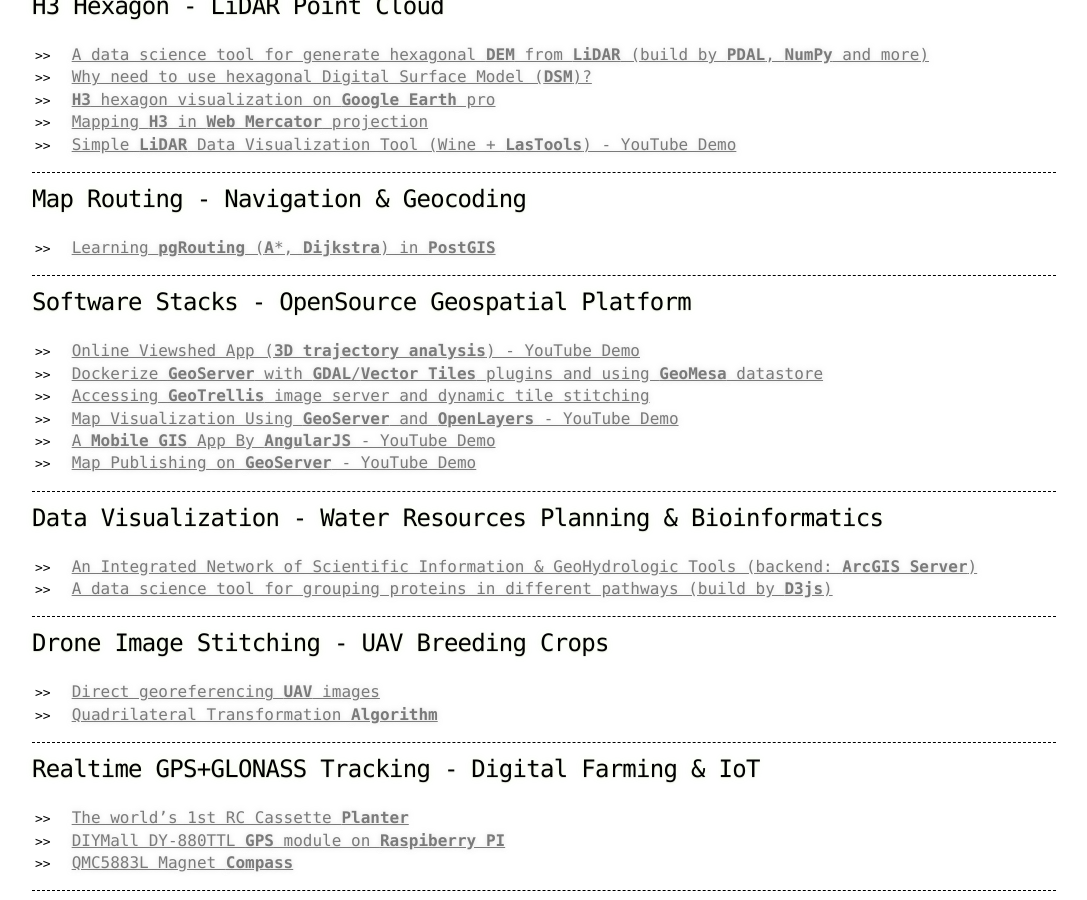
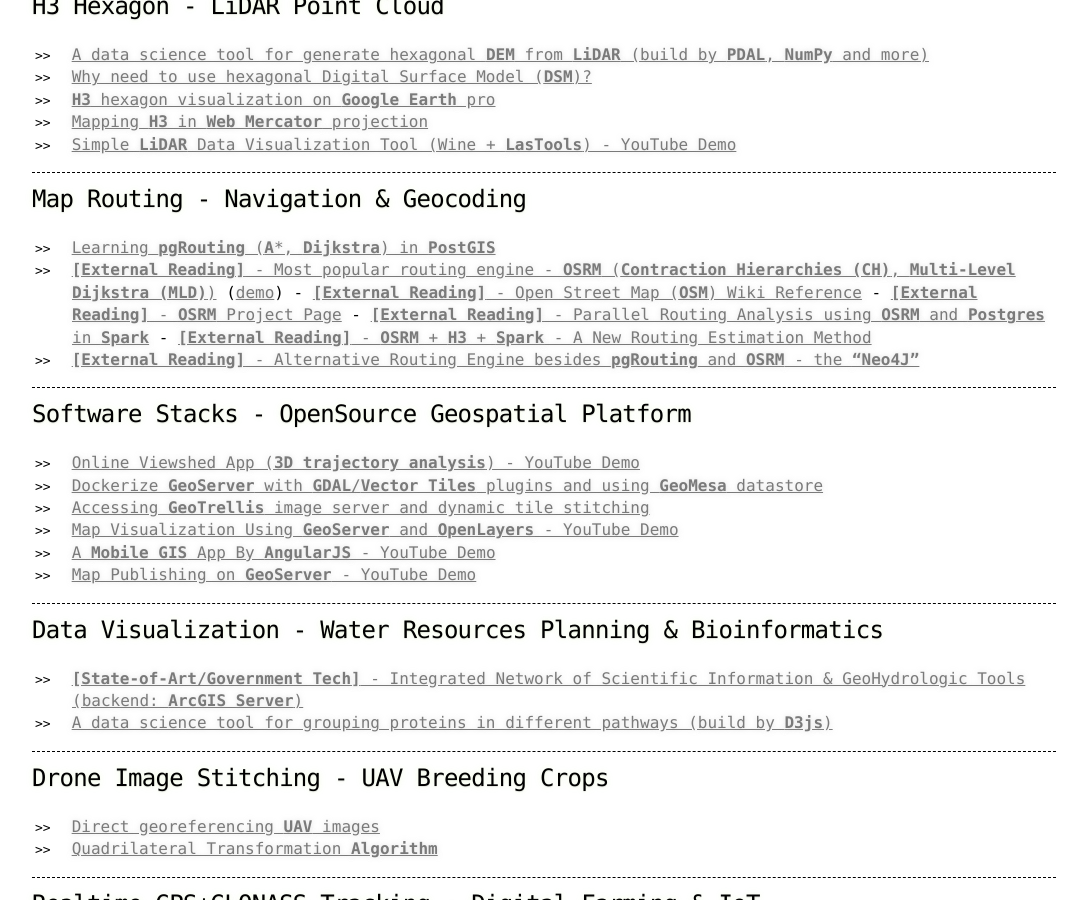
Before and after one commit to yanfuzhou/yanfuzhou.github.io, a Jekyll site: the page built from index.md, in a window 1280 px wide and 900 px high, scrolled down 259 px. Shown: the whole window, without its empty margins (96-1183 px from the left). Built offline with Jekyll 4.4.1, drawn with Linux system fonts in a browser that asks for light colours; our own code applies the rules of GitHub Pages for plain Markdown files.

Commit message:
more info for routing

```diff
--- a/index.md
+++ b/index.md
@@ -16,6 +16,12 @@
 
 ## [](#header-2) Map Routing - Navigation & Geocoding
   - [Learning **pgRouting** (**A***, **Dijkstra**) in **PostGIS**](docs/gisdata/HowToPrepareRoutingData.md)
+  - [**[External Reading]** - Most popular routing engine - **OSRM** (**Contraction Hierarchies (CH)**, **Multi-Level Dijkstra (MLD)**)](https://github.com/Project-OSRM/osrm-backend) ([demo](http://map.project-osrm.org/))
+  	- [**[External Reading]** - Open Street Map (**OSM**) Wiki Reference](https://wiki.openstreetmap.org/wiki/Open_Source_Routing_Machine)
+  	- [**[External Reading]** - **OSRM** Project Page](https://project-osrm.org/)
+  	- [**[External Reading]** - Parallel Routing Analysis using **OSRM** and **Postgres** in **Spark**](https://github.com/UI-Research/spark-osrm)
+  	- [**[External Reading]** - **OSRM** + **H3** + **Spark** - A New Routing Estimation Method](https://careersatdoordash.com/blog/doordash-fast-travel-estimates/)
+  - [**[External Reading]** - Alternative Routing Engine besides **pgRouting** and **OSRM** - the **"Neo4J"**](https://neo4j.com/blog/developer/routing-web-app-neo4j-openstreetmap-leafletjs/)
 
 ---
 
@@ -30,7 +36,7 @@
 ---
 
 ## [](#header-2) Data Visualization - Water Resources Planning & Bioinformatics
-  - [An Integrated Network of Scientific Information & GeoHydrologic Tools (backend: **ArcGIS Server**)](https://nednr.nebraska.gov/insight/)
+  - [**[State-of-Art/Government Tech]** - Integrated Network of Scientific Information & GeoHydrologic Tools (backend: **ArcGIS Server**)](https://nednr.nebraska.gov/insight/)
   - [A data science tool for grouping proteins in different pathways (build by **D3js**)](docs/ProteomicsGroupingByWeight.md)
 
 ---
```
